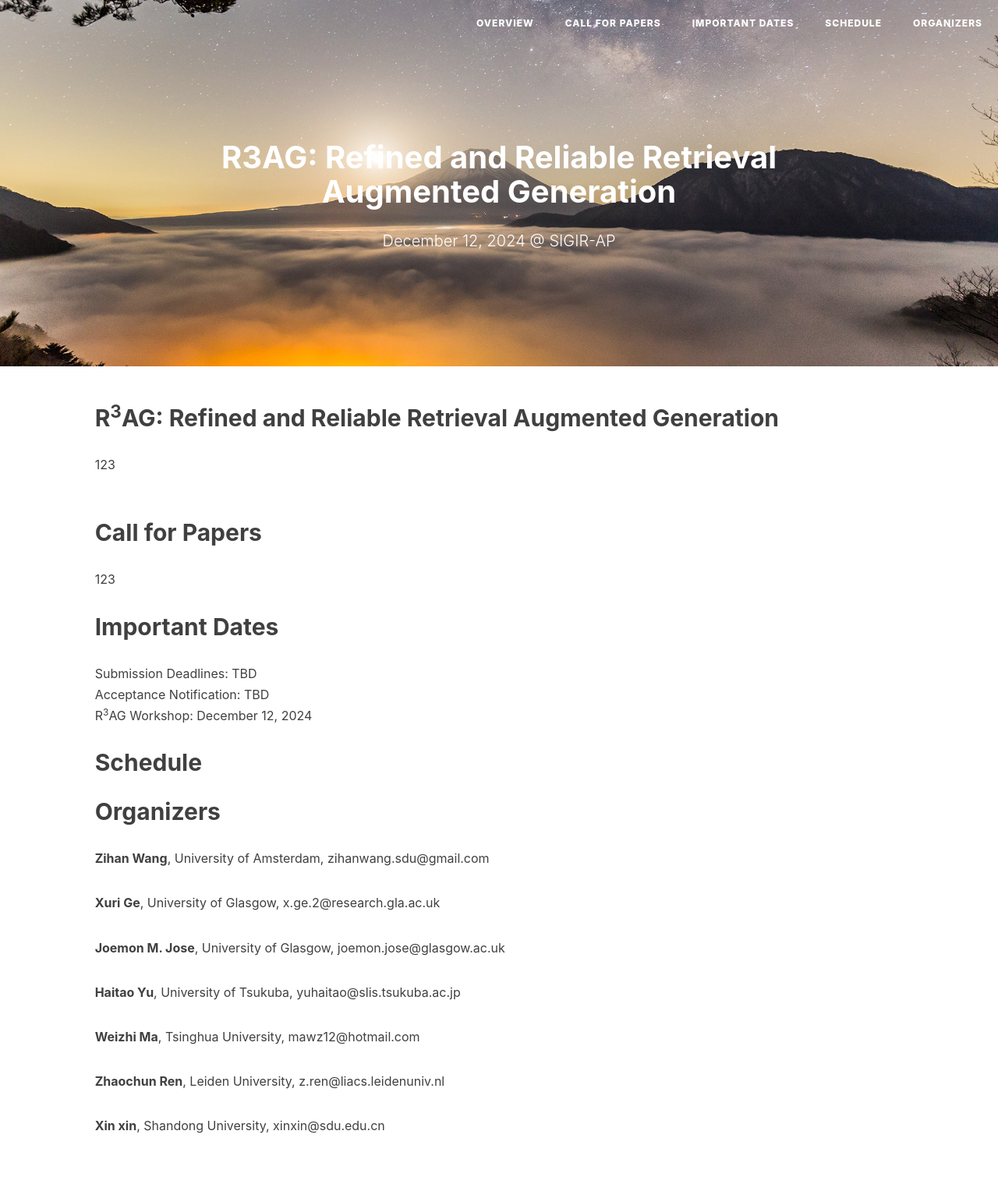
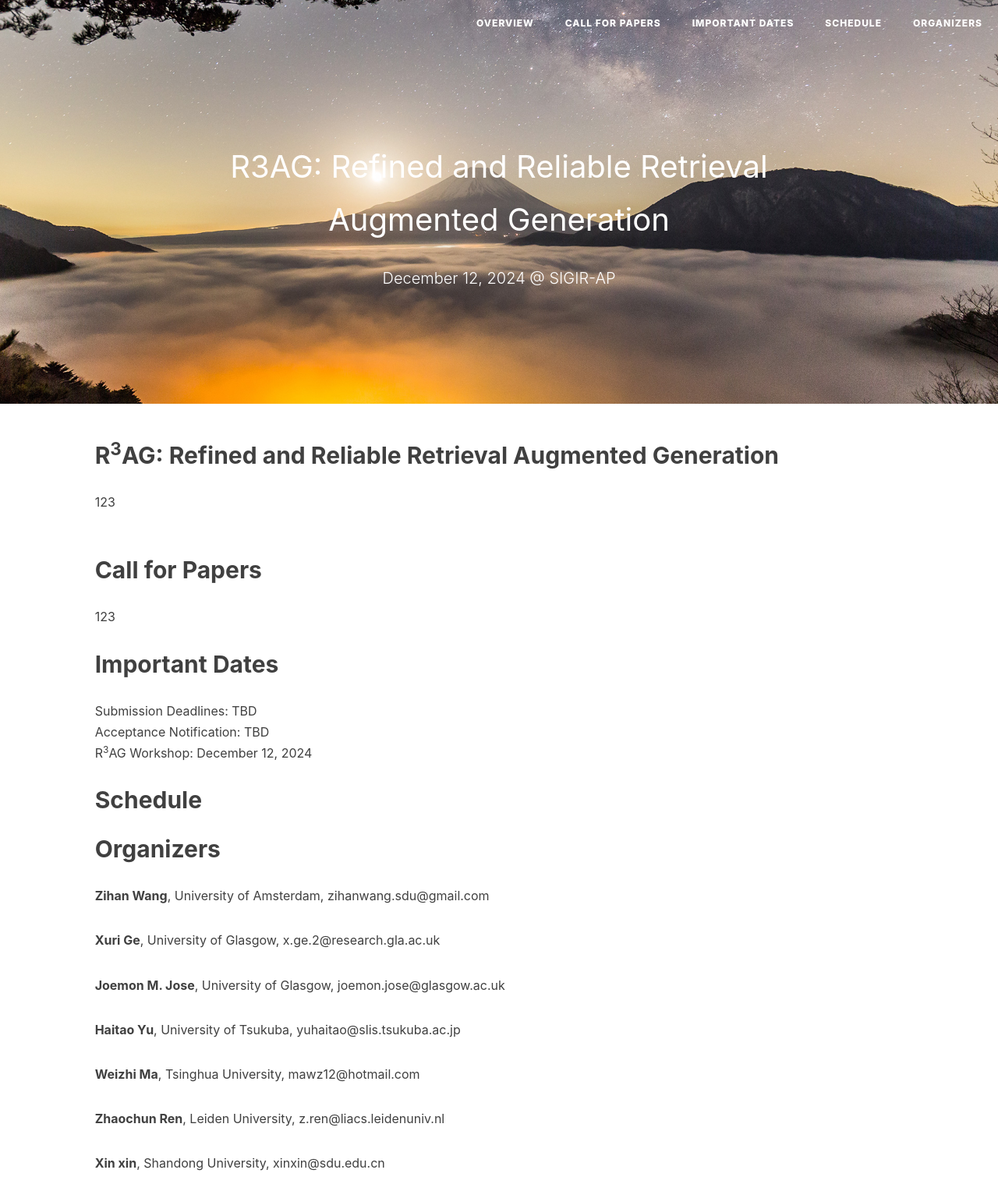
Before and after one commit to R3AG-SIGIR-AP/R3AG-SIGIR-AP.github.io, a Jekyll site: the page built from index.md, in a window 1280 px wide. Shown: the whole page at 78% size. Built offline with Jekyll 4.4.1, drawn with Linux system fonts in a browser that asks for light colours; nearby versions of some CDN libraries; our own code applies the rules of GitHub Pages for plain Markdown files; before the commit the page ends 1489 px from its top, so only the background shows below that.

Commit message:
basic clean up

```diff
--- a/_layouts/page.html
+++ b/_layouts/page.html
@@ -8,7 +8,7 @@ layout: default
         <div class="row">
             <div class="col-lg-8 col-lg-offset-2 col-md-10 col-md-offset-1 ">
                 <div class="site-heading">
-                    <h1 style="font-size: 4rem"><p>{% if page.title %}{{ page.title }}{% else %}{{ site.title }}{% endif %}</p></h1>
+                    <p style="font-size: 4rem">{% if page.title %}{{ page.title }}{% else %}{{ site.title }}{% endif %}</p>
                     <!--<hr class="small">-->
                     <span class="subheading" style="font-size: 2rem"> December 12, 2024 @ SIGIR-AP</span>
                 </div>
```
